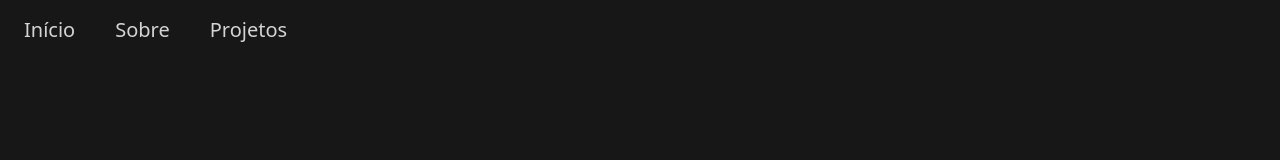
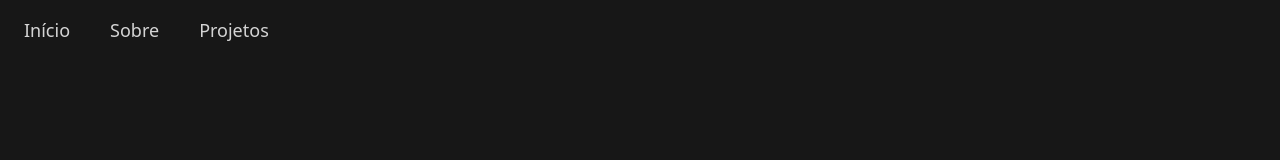
Before and after one commit to igcarvalhaes/portfolio-1, a React (Vite) app: page / in a window 1280 px wide. Shown: the top 160 px of the page. Built offline with nearby package versions, Linux system fonts and the light colour scheme.

Commit message:
Refactor: Ajuste tamanho fonte navbar

```diff
--- a/src/components/Navbar.tsx
+++ b/src/components/Navbar.tsx
@@ -15,7 +15,7 @@ export function Navbar() {
               key={label}
               href={`#${label.toLowerCase()}`}
               className="
-                relative text-xl font-medium text-neutral-300 transition duration-200
+                relative text-lg font-medium text-neutral-300 transition duration-200
                 after:content-[''] after:bg-neutral-300 after:h-[3px]
                 after:w-0 after:left-0 after:-bottom-[5px]
                 after:rounded-xl after:absolute after:transition-all after:duration-200
@@ -56,7 +56,7 @@ export function Navbar() {
             href={`#${label.toLowerCase()}`}
             onClick={() => setMenuOpen(false)}
             className="
-              relative text-2xl font-medium text-neutral-300 transition duration-200
+              relative text-lg font-medium text-neutral-300 transition duration-200
               after:content-[''] after:bg-neutral-300 after:h-[3px]
               after:w-0 after:left-0 after:-bottom-[5px]
               after:rounded-xl after:absolute after:transition-all after:duration-200
```
